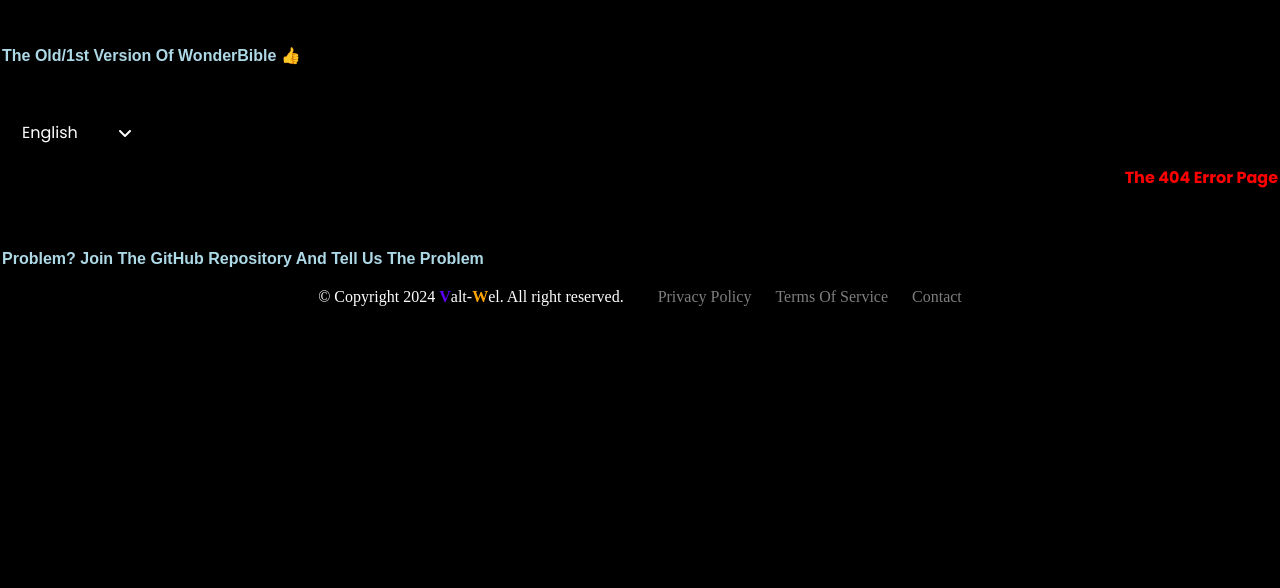
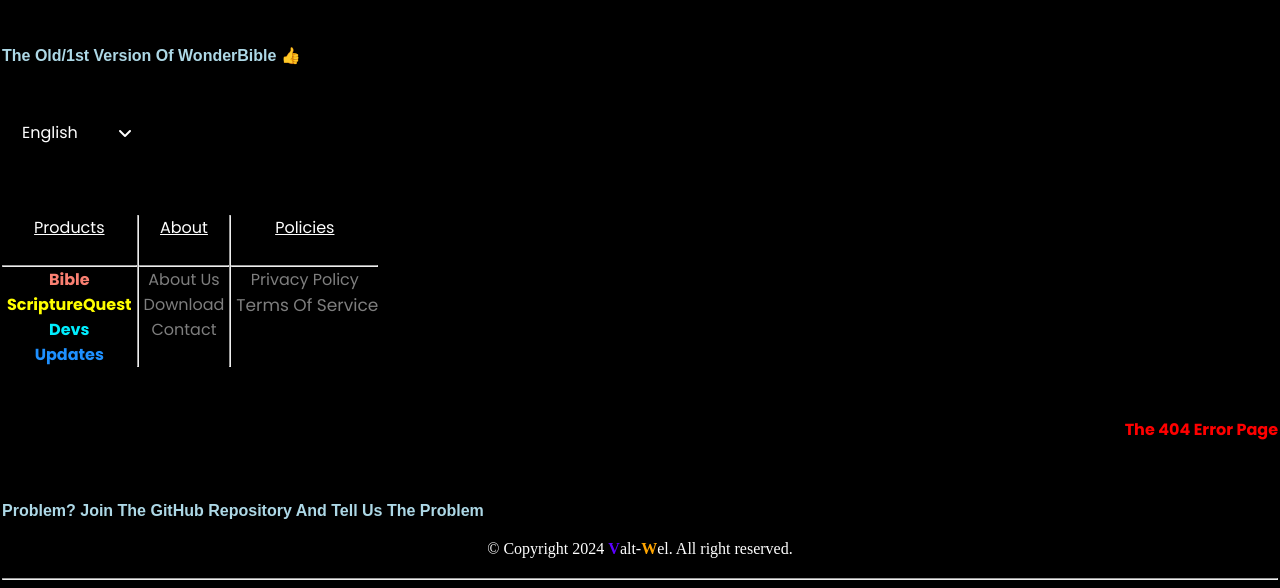
Before and after one commit to WonderBible/socialmedia, a plain HTML site: page index.html in a window 1280 px wide. Shown: the part 640-1228 px from the top of the page. Before the commit the page ends 1004 px from the top, so only its background shows below. Drawn offline with Linux system fonts and the light colour scheme; a web font is replaced by a local one.

Commit message:
WonderBible Social Media
Update

```diff
--- a/index.html
+++ b/index.html
@@ -37,7 +37,7 @@
     <a href="https://www.linkedin.com/in/valt-wel-7680a8310/"><i class="fab fa-linkedin"></i></a></p>
 </p>
 <hr>
-<p style="color: #ffffff; text-align: center; font-size: 25px; margin-top: 150px;">Make Sure To Follow, Join & Subscribe Every Social Media. God Bless You!</p>
+<p style="color: #ffffff; text-align: center; font-size: 25px; margin-top: 100px;">Make Sure To Follow, Join & Subscribe Every Social Media. God Bless You!</p>
 </div>
 <hr>
 <script>
@@ -48,7 +48,7 @@
   })
  </script>
 </body>
-<div style="margin-top:0; background-color:black; height:430px; color:white;" class="sm">
+<div style="margin-top:0; background-color:black; height:790px; color:white;" class="sm">
   <a href="https://youtube.com/@Valt-Wel?sub_confirmation=1"><i class="fab fa-youtube"></i></a>
   <a href="https://github.com/WonderBible"><i class="fab fa-github"></i></a>
   <a href="https://discord.gg/mYCCebZV"><i class="fab fa-discord"></i></a>
@@ -90,8 +90,37 @@
       });
     });
   </script>
-          <p style="color:red; cursor: pointer; font-weight: bold; text-align: right;" onclick="document.location='https://wonderbible.world/404.html'">The 404 Error Page</p>
+  <div style="display: flex; margin-top: 50px;">
+  <div>
+    <p style="text-align: center; margin-bottom: 25px; text-decoration: underline;">Products</p>
+    <div style="font-weight: bolder;">
+    <hr>
+    <p style="text-align: center;"><p style="color:salmon; text-align: center;" class="policy" onclick="document.location='https://wonderbible.world/bible'">Bible</span>
+    <p style="color:yellow; margin-left: 5px; text-align: center; margin-right: 5px; display: inline;" class="policy" onclick="document.location='https://wonderbible.world/scripturequest'">ScriptureQuest</span>
+    <p style="color:rgb(0, 238, 255); text-align: center;" class="policy" onclick="document.location='https://wonderbible.world/devs'">Devs</span>
+    <p style="color:dodgerblue; text-align: center;" class="policy" onclick="document.location='https://wonderbible.world/updates'">Updates</span>
+    </div></p>
+  </div>    <hr>    <div>
+    <p style="text-align: center; margin-bottom: 25px; text-decoration: underline;">About</p>
+    <hr>
+    <p style="text-align: center;"><span style="color:#7e7e7e; text-align: center;" class="policy" onclick="document.location='https://wonderbible.world/we.html'">About Us</p>
+    <p style="color:#7e7e7e; margin-left: 5px; text-align: center; margin-right: 5px; display: inline;" class="policy" onclick="document.location='https://wonderbible.world/download.html'">Download</p>
+    <p style="color:#7e7e7e; text-align: center;" class="policy" onclick="document.location='https://wonderbible.world/contact.html'">Contact</p>
+  </p>
+  </div>    <hr>    <div>
+    <p style="text-align: center; margin-bottom: 25px; text-decoration: underline;">Policies</p>
+    <hr>
+    <p style="text-align: center;"><span style="color:#7e7e7e; text-align: center;" class="policy" onclick="document.location='https://wonderbible.world/privacy'">Privacy Policy</p>
+      <p style="color:#7e7e7e; font-size: 17px; margin-left: 5px; text-align: center; margin-left: 5px;" class="policy" onclick="document.location='https://wonderbible.world/terms'">Terms Of Service</p>
+    </p>
+  </div>
+</div>
+          <p style="color:red; cursor: pointer; margin-top: 50px; font-weight: bold; text-align: right;" onclick="document.location='https://wonderbible.world/404.html'">The 404 Error Page</p>
   <p class="we" style="cursor: pointer; font-weight: bold; margin-top: 60px;" onclick="document.location='https://github.com/WonderBible/WonderBible.GitHub.Io/discussions'">Problem? Join The GitHub Repository And Tell Us The Problem</p></p>
-  <p style="margin-top:20px; text-align: center;" class="copyright">&#169; Copyright 2024 <strong style="color:#5d00ff;">V</strong>alt-<strong style="color:orange">W</strong>el. All right reserved. <span style="color:#7e7e7e; margin-left: 30px;" class="policy" onclick="document.location='https://wonderbible.world/privacy'">Privacy Policy</span> <span style="color:#7e7e7e; margin-left: 20px;" class="policy" onclick="document.location='https://wonderbible.world/terms'">Terms Of Service</span> <span style="color:#7e7e7e; margin-left: 20px;" class="policy" onclick="document.location='https://wonderbible.world/contact.html'">Contact</span></p>
+  <p style="margin-top:20px; text-align: center; margin-bottom: 20px;" class="copyright">&#169; Copyright 2024 <strong style="color:#5d00ff;">V</strong>alt-<strong style="color:orange">W</strong>el. All right reserved.</p>
+<hr>
+<p style="text-align: center;"><a href="https://wonderbible.world"><img title="WonderBible HomePage" style="display: inline-block; margin-top: 20px; border-color: blue; float:left; margin-right: 20px; margin-bottom: 0; margin-left:20px; cursor:pointer;" src="WB Logo.png" onclick="document.location='https://wonderbible.world'" width="60"></a></p>
+</div>
+  <script src="https://kit.fontawesome.com/a076d05399.js"></script>
 </div>
 </html>
```
Also changed, not shown: FFB.css (line endings or trailing spaces).
